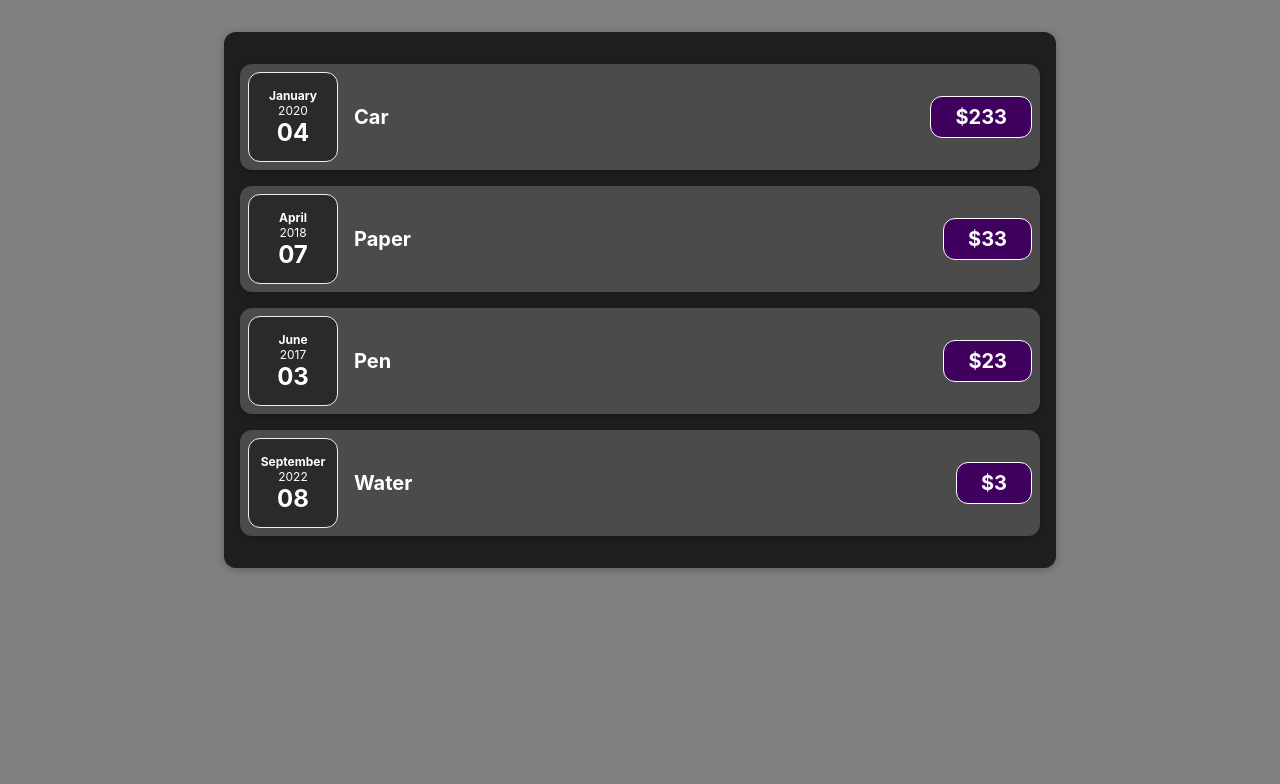
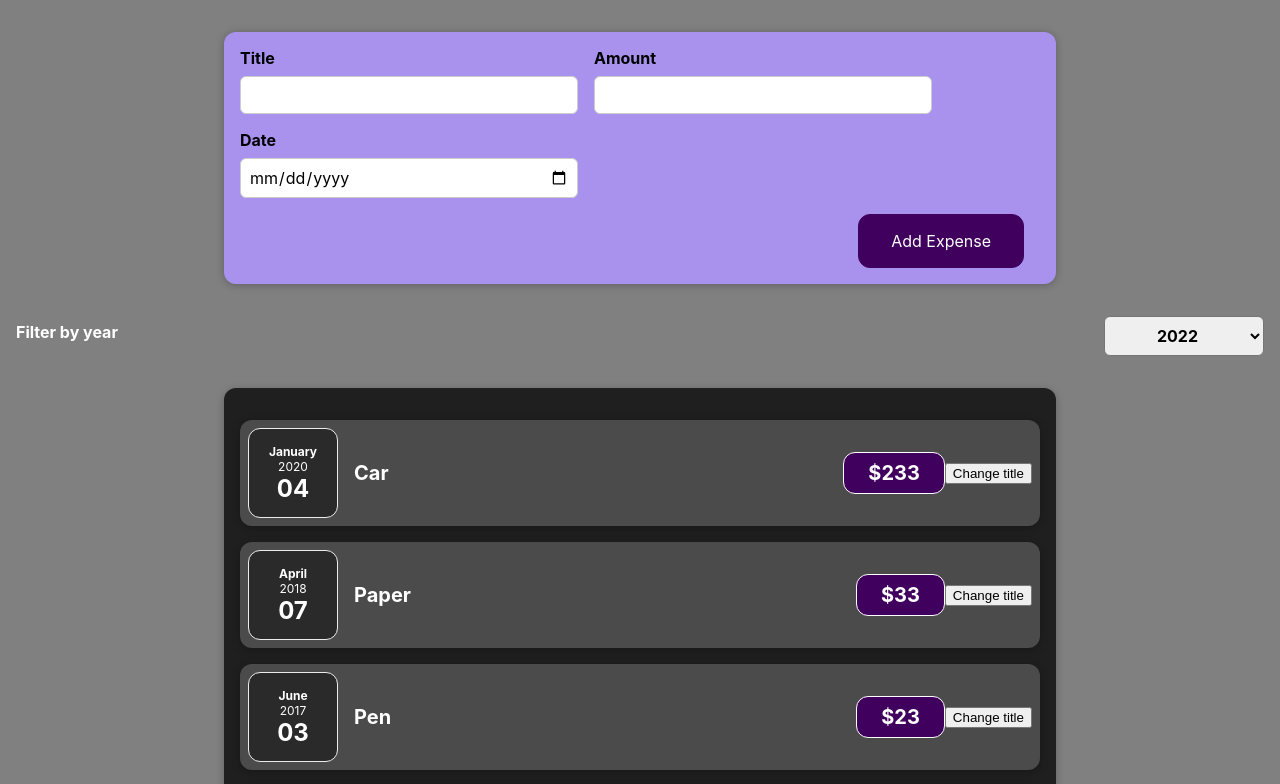
Before and after one commit to basma-skaik/react-complete-guide, a React (Create React App) app: page / in a window 1280 px wide. Shown: the top 784 px of the page. Built offline with nearby package versions, Linux system fonts and the light colour scheme.

Commit message:
Ass section 4

```diff
--- a/src/App.js
+++ b/src/App.js
@@ -1,4 +1,5 @@
 import Expenses from "./components/Expenses/Expenses";
+import NewExpense from "./components/NewExpense/NewExpense";
 
 const App = () => {
   const expenses = [
@@ -8,7 +9,17 @@ const App = () => {
     { id: "e4", title: "Water", amount: "3", date: new Date(2022, 8, 8) },
   ];
 
-  return <Expenses items={expenses} />;
+  const addExpenseHandler = (expense) => {
+    console.log("In App.js");
+    console.log(expense);
+  };
+
+  return (
+    <div>
+      <NewExpense onAddExpense = {addExpenseHandler} />
+      <Expenses items={expenses} />
+    </div>
+  );
 };
 
 export default App;
--- a/src/components/Expenses/ExpenseItem.js
+++ b/src/components/Expenses/ExpenseItem.js
@@ -1,15 +1,24 @@
+import { useState } from "react";
 import "./ExpenseItem.css";
 import ExpenseDate from "./ExpenseDate";
 import Card from "../UI/Card";
 
 const ExpenseItem = (props) => {
+  const [title, setTitle] = useState(props.title);
+  console.log("excuted!");
+
+  const clickHandler = () => {
+    setTitle("updated");
+    console.log(title);
+  };
   return (
     <Card className="expense-item">
       <ExpenseDate date={props.date} />
       <div className="expense-item__description">
-        <h2>{props.title}</h2>
+        <h2>{title}</h2>
         <div className="expense-item__price">${props.amount}</div>
       </div>
+      <button onClick={clickHandler}>Change title</button>
     </Card>
   );
 };
--- a/src/components/Expenses/Expenses.js
+++ b/src/components/Expenses/Expenses.js
@@ -1,9 +1,17 @@
 import ExpenseItem from "./ExpenseItem";
 import "./Expenses.css";
 import Card from "../UI/Card";
+import ExpensesFilter from "./ExpensesFilter";
 
 const Expenses = (props) => {
+  const filterExpenseHandler = (enterdExpense) => {
+    console.log(enterdExpense);
+    console.log("form Expense.js");
+  };
+
   return (
+    <div>
+      <ExpensesFilter onFilterExpense={filterExpenseHandler} />
       <Card className="expenses">
         <ExpenseItem
           title={props.items[0].title}
@@ -26,6 +34,7 @@ const Expenses = (props) => {
           date={props.items[3].date}
         />
       </Card>
+    </div>
   );
 };
 
--- /dev/null
+++ b/src/components/Expenses/ExpensesFilter.css
@@ -0,0 +1,24 @@
+.expenses-filter {
+  color: white;
+  padding: 0 1rem;
+}
+
+.expenses-filter__control {
+  display: flex;
+  width: 100%;
+  align-items: center;
+  justify-content: space-between;
+  margin: 1rem 0;
+}
+
+.expenses-filter label {
+  font-weight: bold;
+  margin-bottom: 0.5rem;
+}
+
+.expenses-filter select {
+  font: inherit;
+  padding: 0.5rem 3rem;
+  font-weight: bold;
+  border-radius: 6px;
+}
--- /dev/null
+++ b/src/components/Expenses/ExpensesFilter.js
@@ -0,0 +1,28 @@
+import React from "react";
+
+import "./ExpensesFilter.css";
+
+const ExpensesFilter = (props) => {
+  const saveExpenseDataHandler = (enterdExpenseData) => {
+    const expenseData = {
+      ...enterdExpenseData,
+      id: Math.round.toString(),
+    };
+    props.onFilterExpense(expenseData);
+  };
+  return (
+    <div className="expenses-filter">
+      <div className="expenses-filter__control">
+        <label>Filter by year</label>
+        <select onSelect={saveExpenseDataHandler}>
+          <option value="2022">2022</option>
+          <option value="2021">2021</option>
+          <option value="2020">2020</option>
+          <option value="2019">2019</option>
+        </select>
+      </div>
+    </div>
+  );
+};
+
+export default ExpensesFilter;
--- /dev/null
+++ b/src/components/NewExpense/ExpenseForm.css
@@ -0,0 +1,26 @@
+.new-expense__controls {
+  display: flex;
+  flex-wrap: wrap;
+  gap: 1rem;
+  margin-bottom: 1rem;
+  text-align: left;
+}
+
+.new-expense__control label {
+  font-weight: bold;
+  margin-bottom: 0.5rem;
+  display: block;
+}
+
+.new-expense__control input {
+  font: inherit;
+  padding: 0.5rem;
+  border-radius: 6px;
+  border: 1px solid #ccc;
+  width: 20rem;
+  max-width: 100%;
+}
+
+.new-expense__actions {
+  text-align: right;
+}
--- /dev/null
+++ b/src/components/NewExpense/ExpenseForm.js
@@ -0,0 +1,93 @@
+import React, { useState } from "react";
+import "./ExpenseForm.css";
+
+const ExpenseForm = (props) => {
+  const [enterdTitle, setEnterdedTitle] = useState("");
+  const [enterdAmount, setEnterdedAmunt] = useState("");
+  const [enterdDate, setEnterdedDate] = useState("");
+
+  // const [userInput, setUserInput] = useState({
+  //   enteredTitle: "",
+  //   enteredAmount: "",
+  //   enteredDate: "",
+  // });
+
+  const titleChangeHandler = (event) => {
+    setEnterdedTitle(event.target.value);
+    // setUserInput({
+    //   ...userInput,
+    //   enteredTitle: event.target.value,
+    // });
+    // setUserInput((prevState) => {
+    //   return { ...prevState, enteredTitle: event.target.value };
+    // });
+  };
+  const amountChangeHandler = (event) => {
+    setEnterdedAmunt(event.target.value);
+    // setUserInput({
+    //   ...userInput,
+    //   enteredAmount: event.target.value,
+    // });
+  };
+  const dateChangeHandler = (event) => {
+    setEnterdedDate(event.target.value);
+    // setUserInput({
+    //   ...userInput,
+    //   enteredDate: event.target.value,
+    // });
+  };
+
+  const submitHandler = (event) => {
+    event.preventDefault();
+
+    const expenseData = {
+      tilte: enterdTitle,
+      amount: enterdAmount,
+      date: new Date(enterdDate),
+    };
+    props.onSaveExpenseData(expenseData);
+    setEnterdedTitle("");
+    setEnterdedAmunt("");
+    setEnterdedDate("");
+  };
+
+  return (
+    <form onSubmit={submitHandler}>
+      <div className="new-expense__controls">
+        <div className="new-expense__control">
+          <label htmlFor="">Title</label>
+          <input
+            type="text"
+            value={enterdTitle}
+            onChange={titleChangeHandler}
+          />
+        </div>
+        <div className="new-expense__control">
+          <label htmlFor="">Amount</label>
+          <input
+            type="number"
+            min="0.01"
+            step="0.01"
+            value={enterdAmount}
+            onChange={amountChangeHandler}
+          />
+        </div>
+        <div className="new-expense__control">
+          <label htmlFor="">Date</label>
+          <input
+            type="date"
+            min="2019-01-01"
+            step="2022-12-31"
+            value={enterdDate}
+            onChange={dateChangeHandler}
+          />
+        </div>
+      </div>
+      <div className="new-expense__actions">
+        <button>Add Expense</button>
+      </div>
+    </form>
+  );
+};
+
+export default ExpenseForm;
--- /dev/null
+++ b/src/components/NewExpense/NewExpense.css
@@ -0,0 +1,38 @@
+.new-expense {
+  background-color: #a892ee;
+  padding: 1rem;
+  margin: 2rem auto;
+  width: 50rem;
+  max-width: 95%;
+  border-radius: 12px;
+  text-align: center;
+  box-shadow: 0 1px 8px rgba(0, 0, 0, 0.25);
+}
+
+.new-expense button {
+  font: inherit;
+  cursor: pointer;
+  padding: 1rem 2rem;
+  border: 1px solid #40005d;
+  background-color: #40005d;
+  color: white;
+  border-radius: 12px;
+  margin-right: 1rem;
+}
+
+.new-expense button:hover,
+.new-expense button:active {
+  background-color: #510674;
+  border-color: #510674;
+}
+
+.new-expense button.alternative {
+  color: #220131;
+  border-color: transparent;
+  background-color: transparent;
+}
+
+.new-expense button.alternative:hover,
+.new-expense button.alternative:active {
+  background-color: #ddb3f8;
+}
--- /dev/null
+++ b/src/components/NewExpense/NewExpense.js
@@ -0,0 +1,21 @@
+import React from "react";
+import "./NewExpense.css";
+import ExpenseForm from "./ExpenseForm";
+
+const NewExpense = (props) => {
+  const saveExpenseDataHandler = (enterdExpenseData) => {
+    const expenseData = {
+      ...enterdExpenseData,
+      id: Math.round.toString(),
+    };
+    props.onAddExpense(expenseData);
+  };
+
+  return (
+    <div className="new-expense">
+      <ExpenseForm onSaveExpenseData={saveExpenseDataHandler} />
+    </div>
+  );
+};
+
+export default NewExpense;
```
Lines whose indentation alone changed are shown as unchanged.
